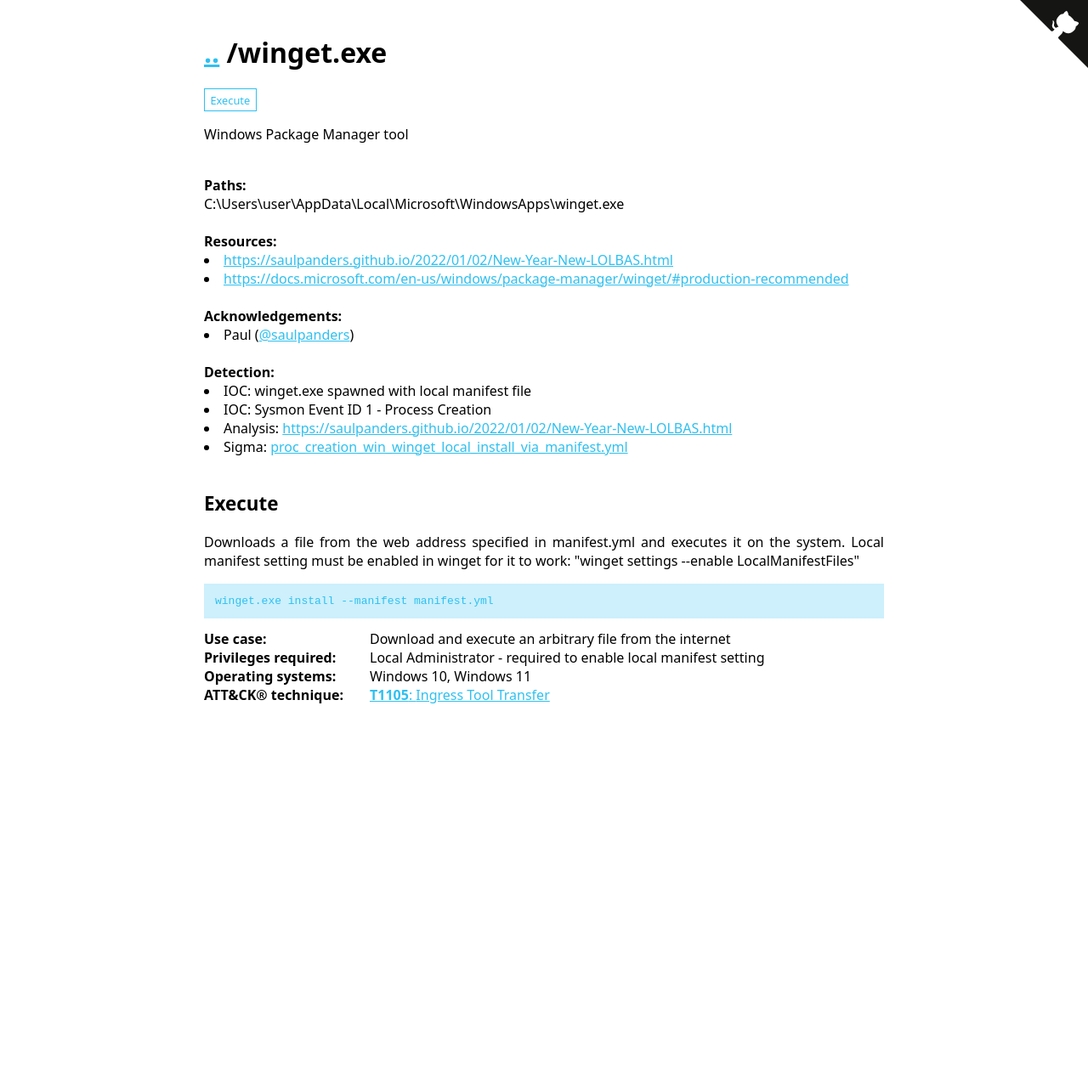
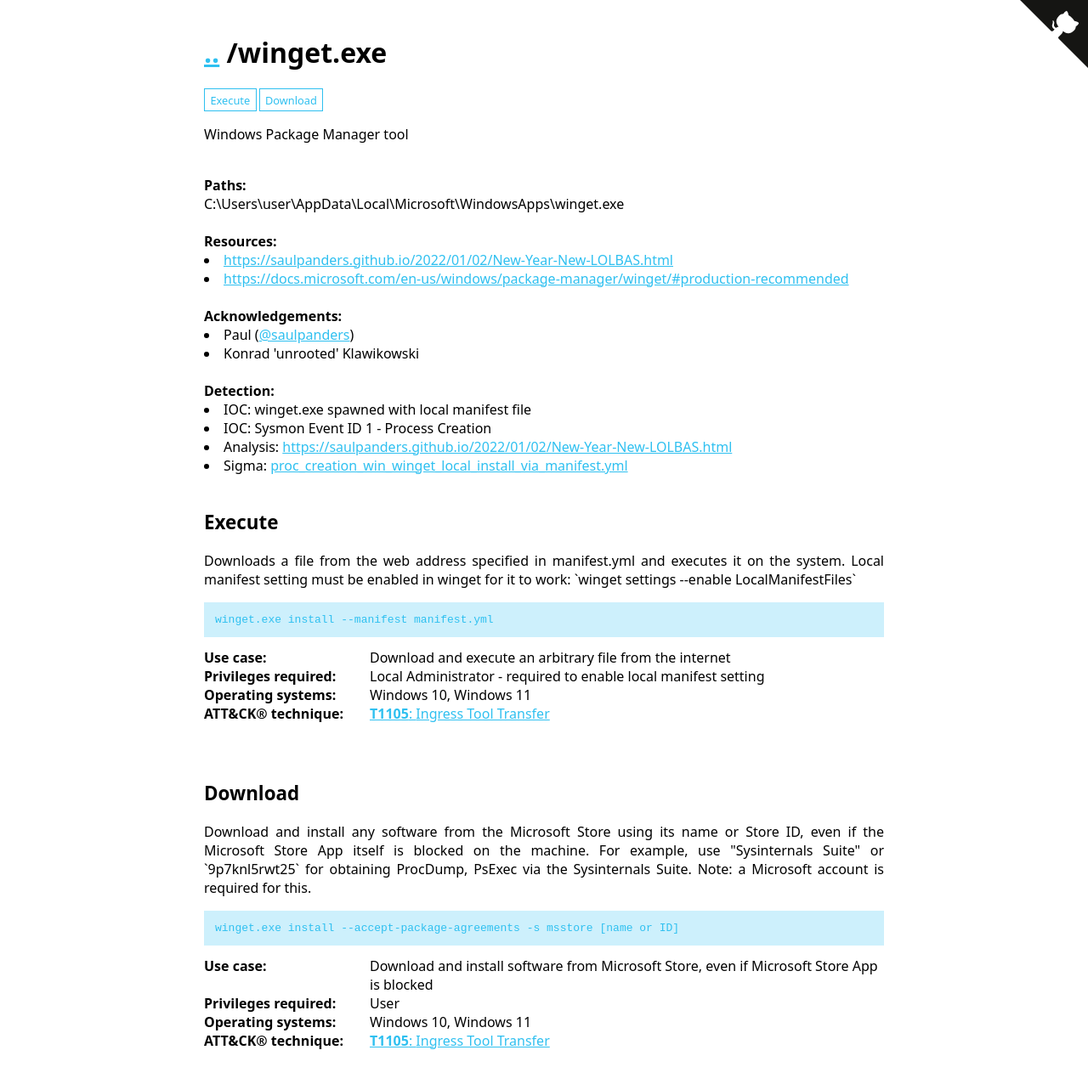
Before and after one commit to LOLBAS-Project/LOLBAS-Project.github.io, a Jekyll site: the page built from _lolbas/Binaries/Winget.md, in a window 1280 px wide. Shown: the whole page at 85% size. Built offline with Jekyll 4.4.1, drawn with Linux system fonts in a browser that asks for light colours; before the commit the page ends 900 px from its top, so only the background shows below that.

Commit message:
Applying update LOLBAS-Project/LOLBAS@659a0240e857563ff7120177d0d60749c00627ec

```diff
--- a/_lolbas/Binaries/Winget.md
+++ b/_lolbas/Binaries/Winget.md
@@ -5,10 +5,17 @@ Author: Paul Sanders
 Created: 2022-01-03
 Commands:
   - Command: winget.exe install --manifest manifest.yml
-    Description: 'Downloads a file from the web address specified in manifest.yml and executes it on the system. Local manifest setting must be enabled in winget for it to work: "winget settings --enable LocalManifestFiles"'
+    Description: 'Downloads a file from the web address specified in manifest.yml and executes it on the system. Local manifest setting must be enabled in winget for it to work: `winget settings --enable LocalManifestFiles`'
     Usecase: Download and execute an arbitrary file from the internet
     Category: Execute
     Privileges: Local Administrator - required to enable local manifest setting
+    MitreID: T1105
+    OperatingSystem: Windows 10, Windows 11
+  - Command: winget.exe install --accept-package-agreements -s msstore [name or ID]
+    Description: 'Download and install any software from the Microsoft Store using its name or Store ID, even if the Microsoft Store App itself is blocked on the machine. For example, use "Sysinternals Suite" or `9p7knl5rwt25` for obtaining ProcDump, PsExec via the Sysinternals Suite. Note: a Microsoft account is required for this.'
+    Usecase: Download and install software from Microsoft Store, even if Microsoft Store App is blocked
+    Category: Download
+    Privileges: User
     MitreID: T1105
     OperatingSystem: Windows 10, Windows 11
 Full_Path:
@@ -26,4 +33,5 @@ Resources:
 Acknowledgement:
   - Person: Paul
     Handle: '@saulpanders'
+  - Person: Konrad 'unrooted' Klawikowski
 ---
```
